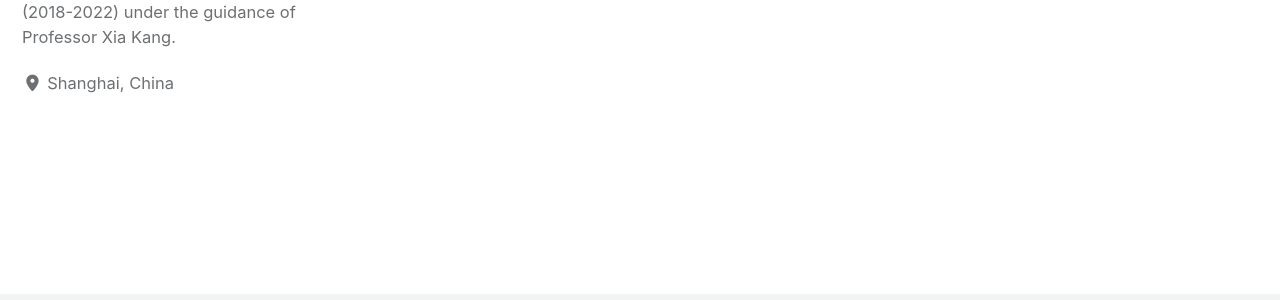
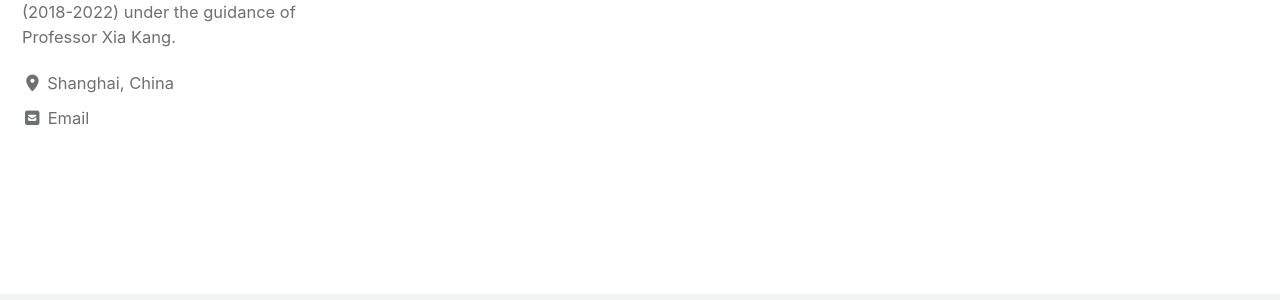
Before and after one commit to TIMMY-CHAN/TIMMY-CHAN.github.io, a Jekyll site: the page built from index.html, in a window 1280 px wide. Shown: the part 451-751 px from the top of the page. Built offline with Jekyll 4.4.1, drawn with Linux system fonts in a browser that asks for light colours; cached includes are drawn as plain includes; the list of posts is cut into pages by our own code.

Commit message:
Update _config.yml

```diff
--- a/_config.yml
+++ b/_config.yml
@@ -18,11 +18,7 @@
 locale                   : "en-US"
 rtl                      : # true, false (default) # turns direction of the page into right to left for RTL languages
 title: Jiawei Chen's Homepage
-author:
-  name: Jiawei Chen
-  avatar: /assets/images/avatar.png
-  bio: CS graduate student specializing in visual language models.
-scholar: https://scholar.google.com/citations?user=ksiUbVkAAAAJ&hl=zh-CN
+
 url: "https://timmy-chan.github.io"
 plugins:
   - jekyll-feed
@@ -125,9 +121,9 @@
   bio              : I am a master student at the Academy for Engineering and Technology of Fudan University. As a part of the Cognition and Intelligent Technology Laboratory (CIT Lab), I am advised by Prof. Lihua Zhang (National Thousand Talents Program). Prior to this, I received the
                           Bachelor's degree in Robotics Engineering from Hohai University. And worked in Jiangsu Province Special Robot laboratory (2018-2022) under the guidance of Professor Xia Kang.
   location         : Shanghai, China
-  email            :
+  email            : <chenjiawei22@m.fudan.edu.cn>
   links:
-    - label: <chenjiawei22@m.fudan.edu.cn>
+    - label: ""
       icon: "fas fa-fw fa-envelope-square"
       # url: "mailto:your.name@email.com"
     - label: "Website"
```
